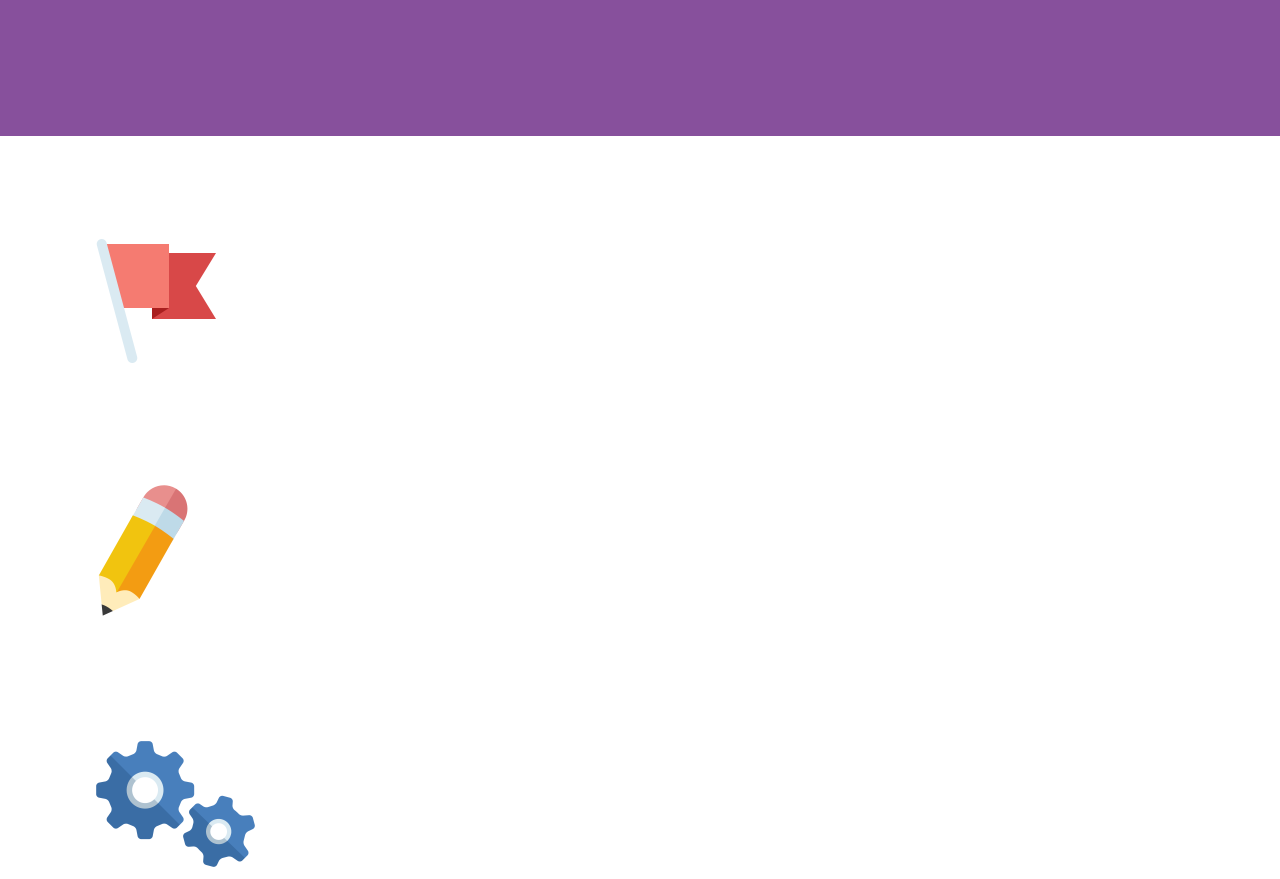
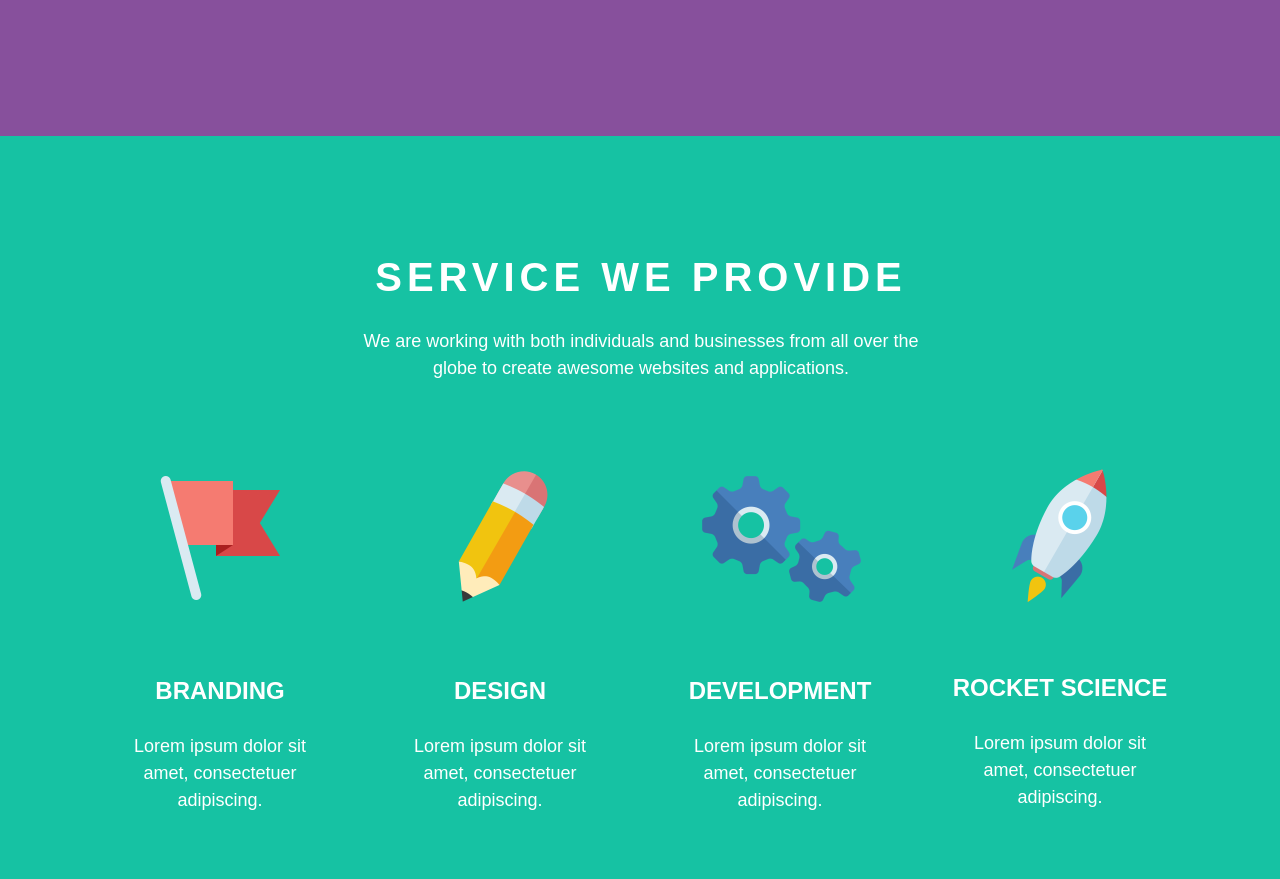
Before and after one commit to vieyraurena/web01-cudapsd, a plain HTML site: page index.html in a window 1280 px wide. Shown: the part 540-1419 px from the top of the page. Drawn offline with Linux system fonts and the light colour scheme.

Commit message:
Segunda parte turquoise-color

```diff
--- a/css/styles.css
+++ b/css/styles.css
@@ -17,6 +17,26 @@ h1 {
   font-size: 42px;
 }
 
+h3{
+ font-size: 40px;
+ text-transform: uppercase;
+ letter-spacing: 5px;
+ margin: 0  0 28px;
+}
+
+h2 {
+  text-transform: uppercase;
+  font-size: 24px;
+  font-weight: bold;
+  margin: 62px 0 28px;
+}
+
+p {
+  font-size: 18px;
+  line-height: 27px;
+  font-weight: 100;
+}
+
 /*healpears*/
 
 .clearfix::after {
@@ -25,16 +45,20 @@ h1 {
   display: table;
 }
 
+.container {
+  width: 1100px;
+  margin: 0 auto;
+}
+
 .purple-color {
   background-color: #87509c;
   width: 100%;
 }
 
-.container {
-  width: 1100px;
-  margin: 0 auto;
+.turquoise-color {
+  background-color: #16c2a3;
+  width: 100%;
 }
-
 
 /*purple-color*/
 /*header*/
@@ -101,14 +125,34 @@ h1 {
 }
 
 /*turquoise-color*/
+/*service*/
+.service {
+  padding-top: 119px;
+  margin-bottom: 84px;
+}
 
-/*service*/
+.service-content {
+  width: 600px;
+  text-align: center;
+  margin: 0 251px;
+}
 
+/*service-image*/
 
+.box {
+  float: left;
+  width: 260px;
+  text-align: center;
+  margin-bottom: 127px;
+}
 
+.box + .box {
+  margin-left: 20px;
+}
 
-
-
+.box p {
+  padding: 0 35px;
+}
 
 /*blue-color*/
 /*footer*/
```
